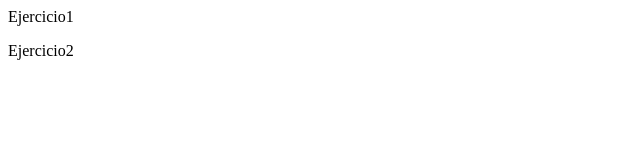
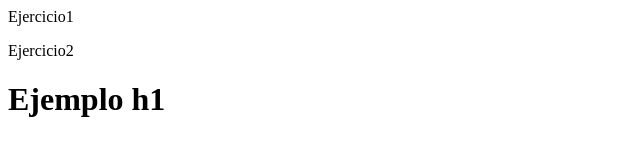
Before and after one commit to cfhmendez/ejemplo_git, a plain HTML site: page index.html in a window 1280 px wide. Shown: the whole page, without its empty margins (0-640 px from the left). Drawn offline with Linux system fonts and the light colour scheme.

Commit message:
se crea h1

```diff
--- a/index.html
+++ b/index.html
@@ -5,5 +5,7 @@
 <body>
 	<p>Ejercicio1</p>
 	<p>Ejercicio2</p>
+
+	<h1> Ejemplo h1 </h1>
 </body>
 </html>
```
